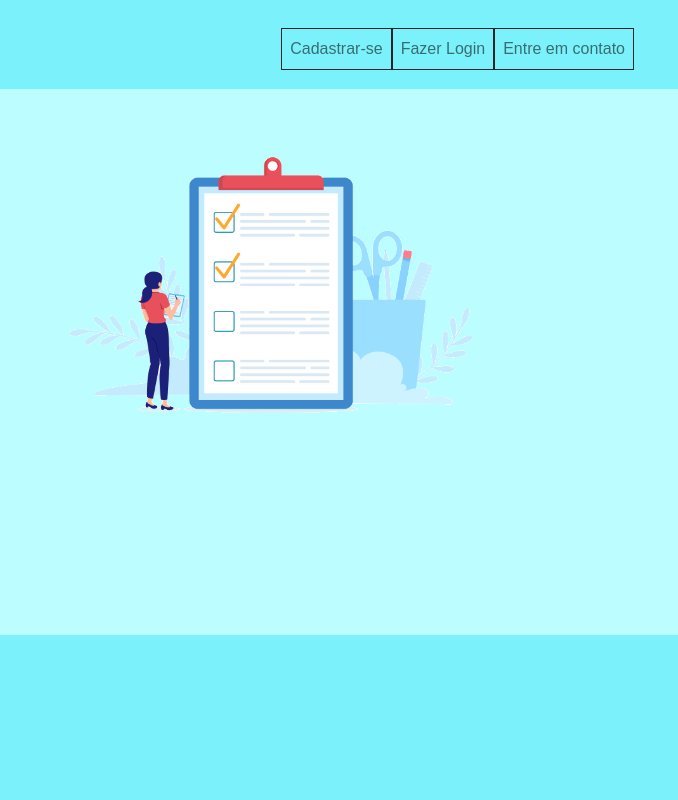
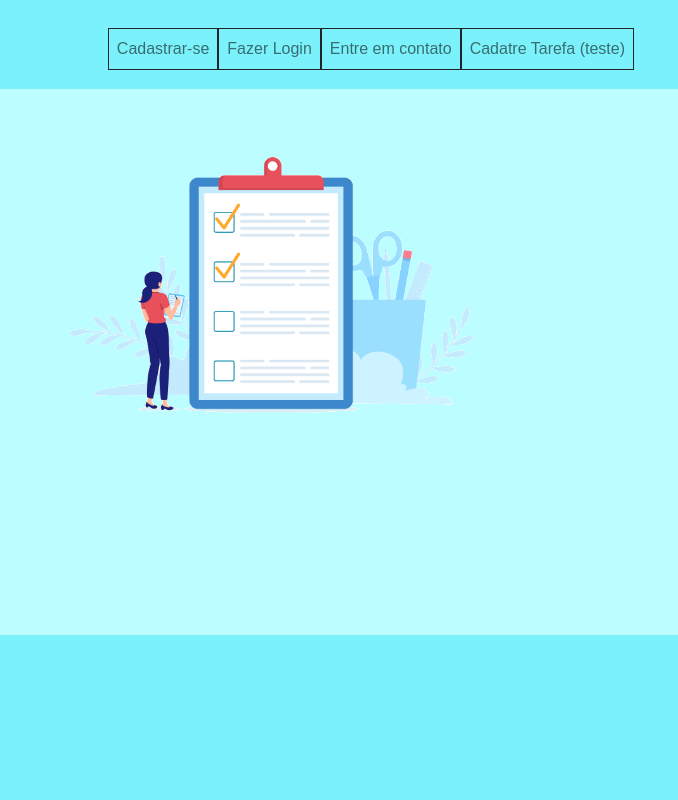
Before and after one commit to DavidCohen84/DavidCohen84.github.io, a plain HTML site: page index.html in a window 1280 px wide. Shown: the full height of the page, 602-1280 px from the left. Drawn offline with nearby package versions, Linux system fonts and the light colour scheme.

Commit message:
tarefa Testes

```diff
--- a/index.html
+++ b/index.html
@@ -39,6 +39,9 @@
             <li class="nav-item border border-dark">
               <a class="nav-link" href="#contact">Entre em contato</a>
             </li>
+            <li class="nav-item border border-dark">
+              <a class="nav-link" href="FormTarefa.html">Cadatre Tarefa (teste)</a>
+            </li>
           </ul>
         </div>
       </div>
```
